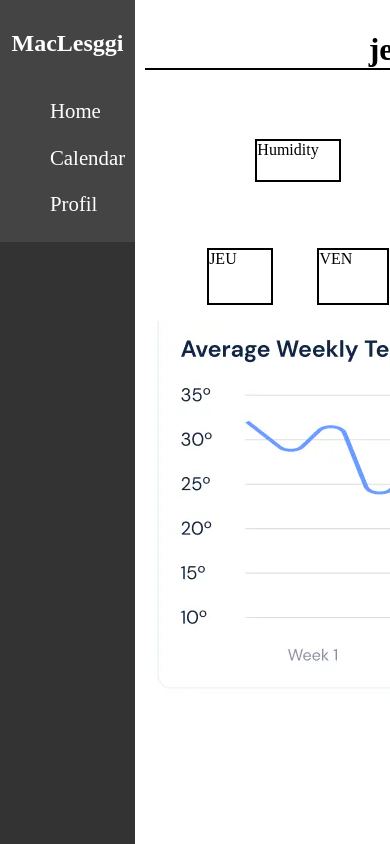
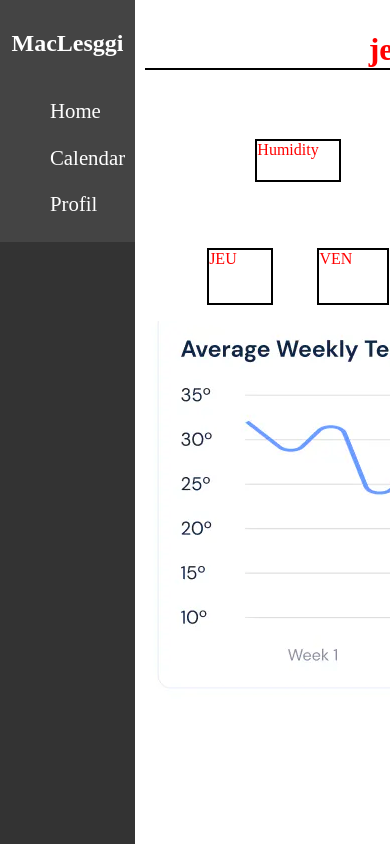
Before and after one commit to axlmrie/MacLesggy, a plain HTML site: page home_page.html in a window 390 px wide. Shown: the top 844 px of the page. Drawn offline with Linux system fonts and the light colour scheme.

Commit message:
home page

```diff
--- a/style.css
+++ b/style.css
@@ -78,3 +78,9 @@ nav > ul > li {
 #img{
     text-align: center;
 }
+@media screen and (max-width: 600px) {
+    /* Modifier les styles pour les écrans de 600px de largeur ou moins */
+    body {
+      color: red; /* Modifier le padding pour s'adapter à des écrans plus petits */
+    }
+  }
```
Also changed, not shown: index.html (added, +1 -0 lines).
